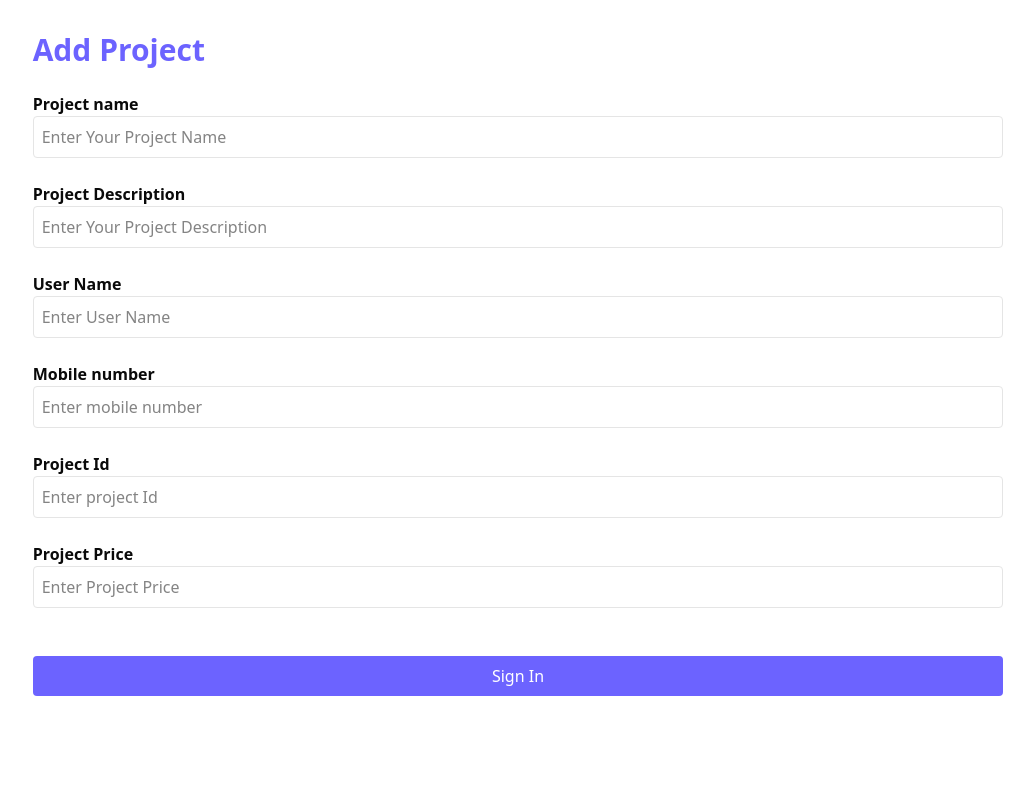
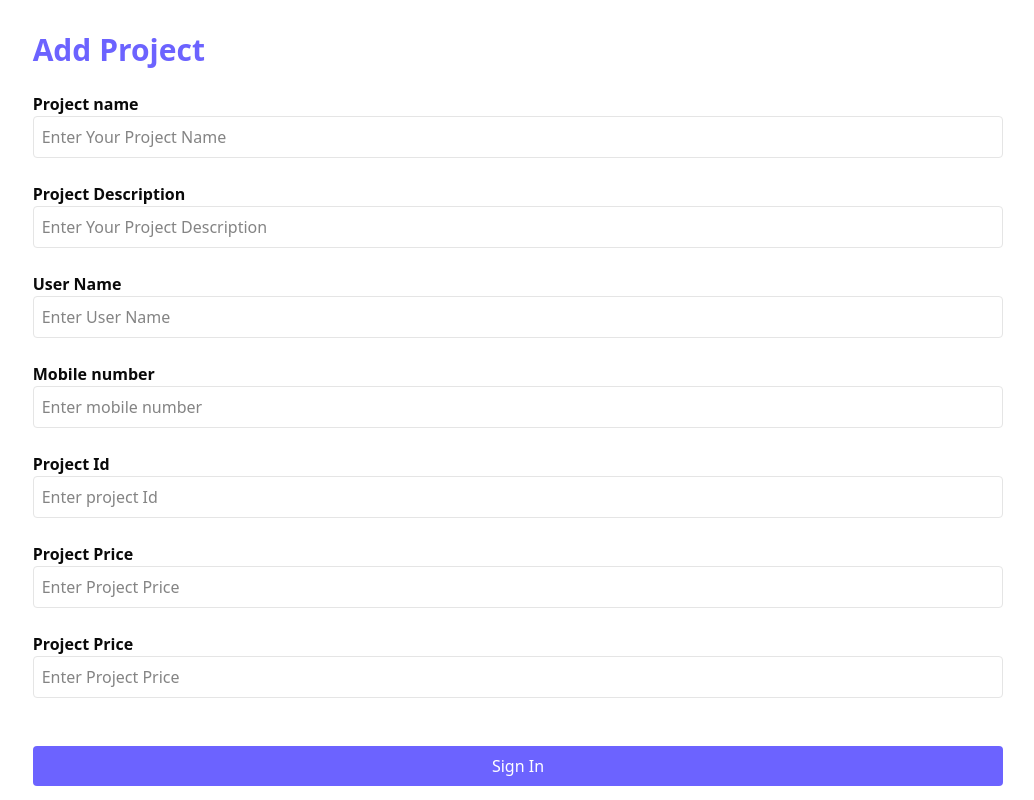
Before and after one commit to adnanakhlasofficial/taskPilot-client, a Next.js app: page /add-form in a window 1280 px wide. Shown: the whole page, without its empty margins (122-1156 px from the left). Built offline with nearby package versions, Linux system fonts and the light colour scheme.

Commit message:
add form desing is done

```diff
--- a/src/app/(auth)/add-form/page.tsx
+++ b/src/app/(auth)/add-form/page.tsx
@@ -130,6 +130,23 @@ function SignIn() {
               </span>
             )}
           </div>
+          {/* project Price*/}
+          <div className="mb-6">
+            <label className="font-semibold">Project Price</label>
+            <br />
+            <input
+              type="number"
+              placeholder="Enter Project Price"
+              {...register("projectPrice", { required: "Project Id is required" })}
+              className="border p-2 rounded hover:border-blue-500 focus:border-blue-500 outline-none w-full"
+            />
+            {errors.projectName && (
+              <span className="text-red-500 mt-2 text-sm flex items-center gap-1">
+                <VscError />
+                {errors.projectName.message}
+              </span>
+            )}
+          </div>
           {/* Submit Button */}
           <input
             type="submit"
```
